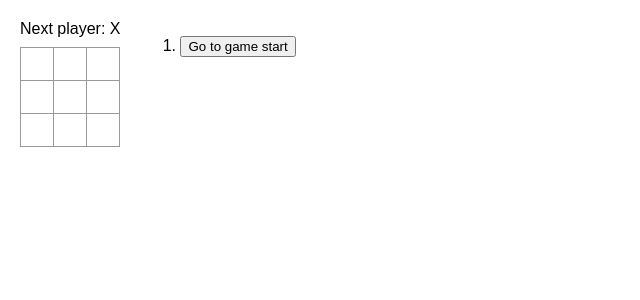
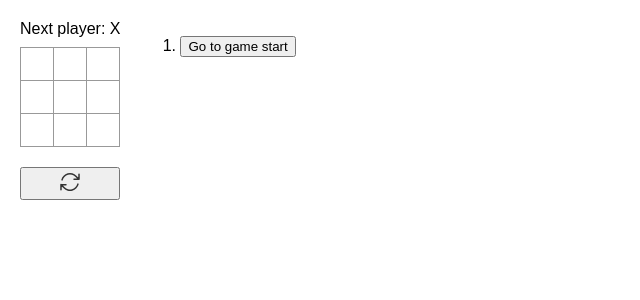
Before and after one commit to AlexeyArsentyev/TicTacToe, a React (Create React App) app: page / in a window 1280 px wide. Shown: the top 300 px of the page, without its empty margins (0-640 px from the left). Built offline with nearby package versions, Linux system fonts and the light colour scheme.

Commit message:
add reset game button

```diff
--- a/src/App.tsx
+++ b/src/App.tsx
@@ -1,14 +1,19 @@
 import React, { useState } from 'react';
 import Board from './Board.tsx';
 import { SquaresArray } from './types';
+import restartIcon from './icons/restartIcon.svg';
 
 export default function App(): React.ReactElement {
   const [xIsNext, setXIsNext] = useState<boolean>(true);
   const [history, setHistory] = useState<SquaresArray[]>([Array(9).fill(null)]);
   const [currentMove, setCurrentMove] = useState<number>(0);
+  const [gameStared, setGameStared] = useState(false);
   const currentSquares: SquaresArray = history[currentMove];
 
   function handlePlay(nextSquares: SquaresArray): void {
+    if (currentMove === 0 && !gameStared) {
+      setGameStared(true);
+    }
     const nextHistory = [...history.slice(0, currentMove + 1), nextSquares];
     setHistory(nextHistory);
     setCurrentMove(nextHistory.length - 1);
@@ -18,6 +23,15 @@ export default function App(): React.ReactElement {
   function jumpTo(nextMove: number): void {
     setCurrentMove(nextMove);
     setXIsNext(nextMove % 2 === 0);
+  }
+
+  function handleRestart() {
+    jumpTo(0);
+    setGameStared(false);
+
+    setHistory([Array(9).fill(null)]);
+    setCurrentMove(0);
+    setXIsNext(true);
   }
 
   const moves = history.map((squares, move) => {
@@ -36,8 +50,13 @@ export default function App(): React.ReactElement {
 
   return (
     <div className="game">
-      <div className="game-board">
-        <Board xIsNext={xIsNext} squares={currentSquares} onPlay={handlePlay} />
+      <div className="game-content">
+        <div className="game-board">
+          <Board xIsNext={xIsNext} squares={currentSquares} onPlay={handlePlay} />
+        </div>
+        <button onClick={handleRestart}>
+          <img src={restartIcon} alt="restart-icon" />
+        </button>
       </div>
       <div className="game-info">
         <ol>{moves}</ol>
--- /dev/null
+++ b/src/custom.d.ts
@@ -0,0 +1,4 @@
+declare module '*.svg' {
+  const content: string;
+  export default content;
+}
--- a/src/styles.css
+++ b/src/styles.css
@@ -85,6 +85,12 @@ body {
   flex-direction: row;
 }
 
+.game-content {
+  display: flex;
+  flex-direction: column;
+  gap: 20px;
+}
+
 .game-info {
   margin-left: 20px;
 }
--- a/src/types.ts
+++ b/src/types.ts
@@ -1,2 +1,3 @@
 export type SquareValue = 'X' | 'O' | null;
 export type SquaresArray = SquareValue[];
+export type ImageExtension = 'png' | 'svg' | 'jpg' | 'jpeg' | 'gif' | 'webp';
```
Also changed, not shown: src/icons/restartIcon.svg (added).
